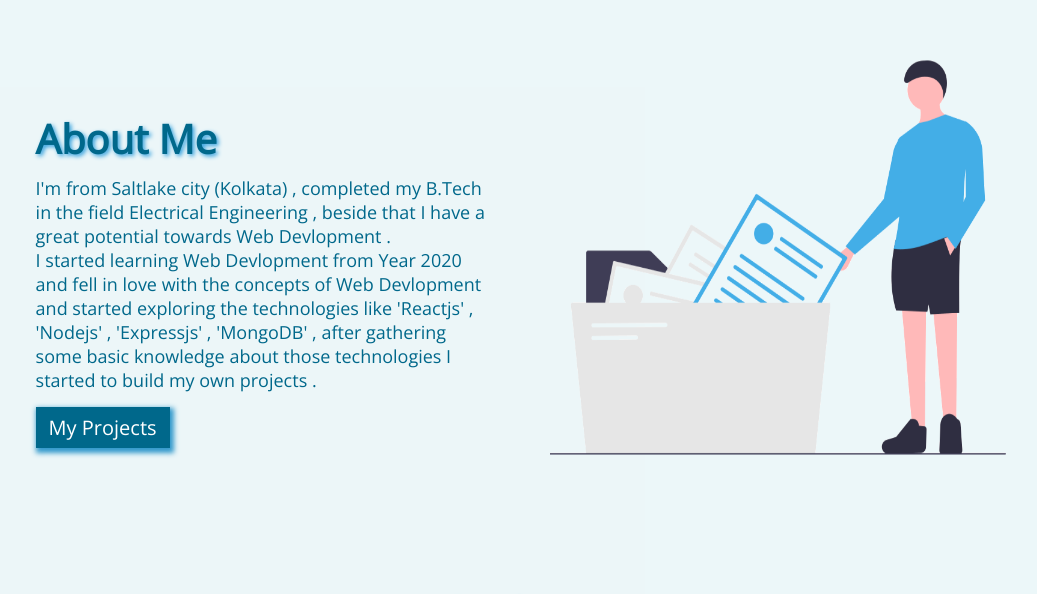
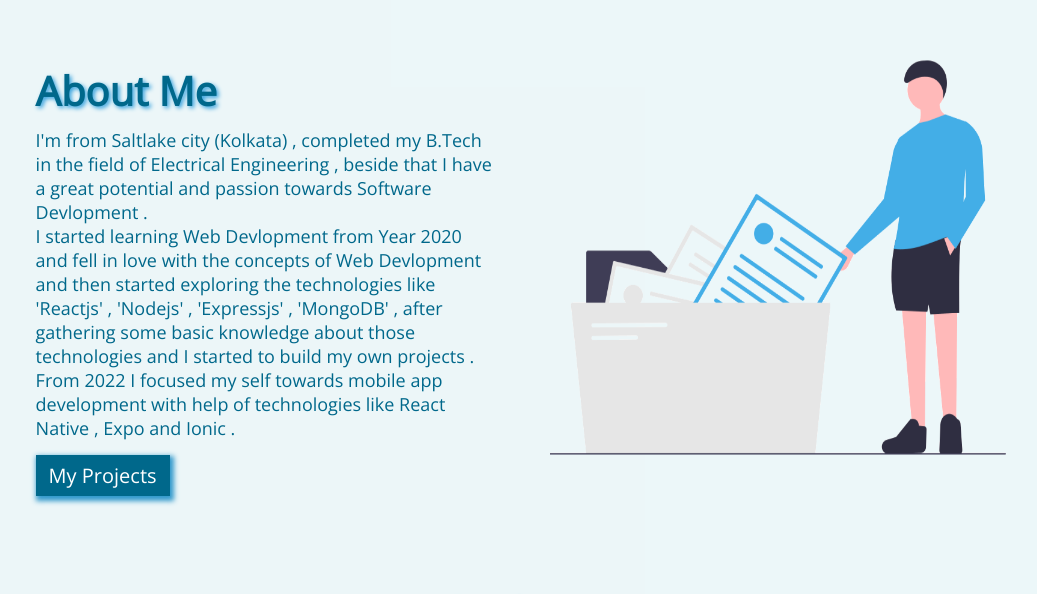
Before and after one commit to santafg/portfolio, a React (Create React App) app: page / in a window 1280 px wide. Shown: the part 676-1270 px from the top of the page, without its empty margins (118-1155 px from the left). Built offline with nearby package versions, Linux system fonts and the light colour scheme.

Commit message:
updated about 8-12-22

```diff
--- a/src/pages/About/About.jsx
+++ b/src/pages/About/About.jsx
@@ -16,17 +16,11 @@ const About = () => {
               </div>
               <div className="details">
                 <p>
-                  I'm from Saltlake city (Kolkata) , completed my
-                  B.Tech in the field Electrical Engineering , beside that I have a
-                  great potential towards Web Devlopment .
+                  I'm from Saltlake city (Kolkata) , completed my B.Tech in the field of Electrical Engineering , beside that I have a great potential and passion towards Software Devlopment .
                 </p>
-                <p> I started learning
-                  Web Devlopment from Year 2020 and fell in love with the
-                  concepts of Web Devlopment and started exploring the
-                  technologies like 'Reactjs' , 'Nodejs' , 'Expressjs' ,
-                  'MongoDB' , after gathering some basic knowledge about those
-                  technologies I started to build my own projects .</p>
-              </div>
+                <p>  I started learning Web Devlopment from Year 2020 and fell in love with the concepts of Web Devlopment and then started exploring the technologies like 'Reactjs' , 'Nodejs' , 'Expressjs' , 'MongoDB' , after gathering some basic knowledge about those technologies and I started to build my own projects .</p>
+    <p> From 2022 I focused my self towards mobile app development with help of technologies like React Native , Expo and Ionic .</p>
+    </div>
               <div className="btn">
                 <Link
                   to="projects"
```
